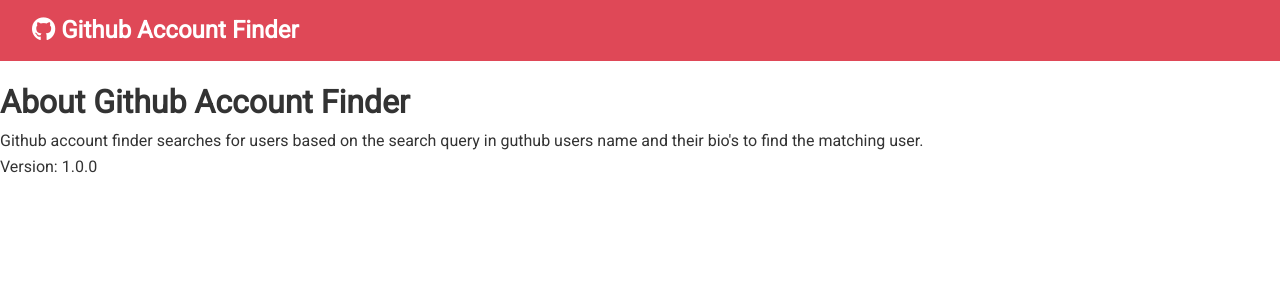
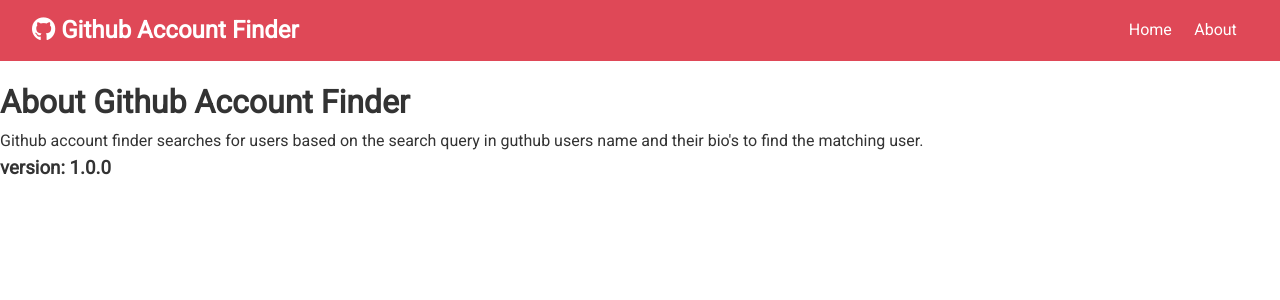
Before and after one commit to sharma-dheeraj/github-account-finder, a React (Create React App) app: page /about in a window 1280 px wide. Shown: the top 300 px of the page. Built offline with nearby package versions, Linux system fonts and the light colour scheme.

Commit message:
feat: add links to navbar

```diff
--- a/src/components/layout/Navbar.js
+++ b/src/components/layout/Navbar.js
@@ -1,5 +1,6 @@
 import React from "react";
 import PropTypes from "prop-types";
+import { Link } from "react-router-dom";
 
 const Navbar = ({ icon, title }) => {
   return (
@@ -8,6 +9,14 @@
         <i className={icon} />
         {title}
       </h1>
+      <ul>
+        <li>
+          <Link to="/">Home</Link>
+        </li>
+        <li>
+          <Link to="/about">About</Link>
+        </li>
+      </ul>
     </nav>
   );
 };
--- a/src/components/pages/About.js
+++ b/src/components/pages/About.js
@@ -8,7 +8,7 @@
         Github account finder searches for users based on the search query in
         guthub users name and their bio's to find the matching user.
       </p>
-      <p>Version: 1.0.0</p>
+      <h3>version: 1.0.0</h3>
     </Fragment>
   );
 };
```
